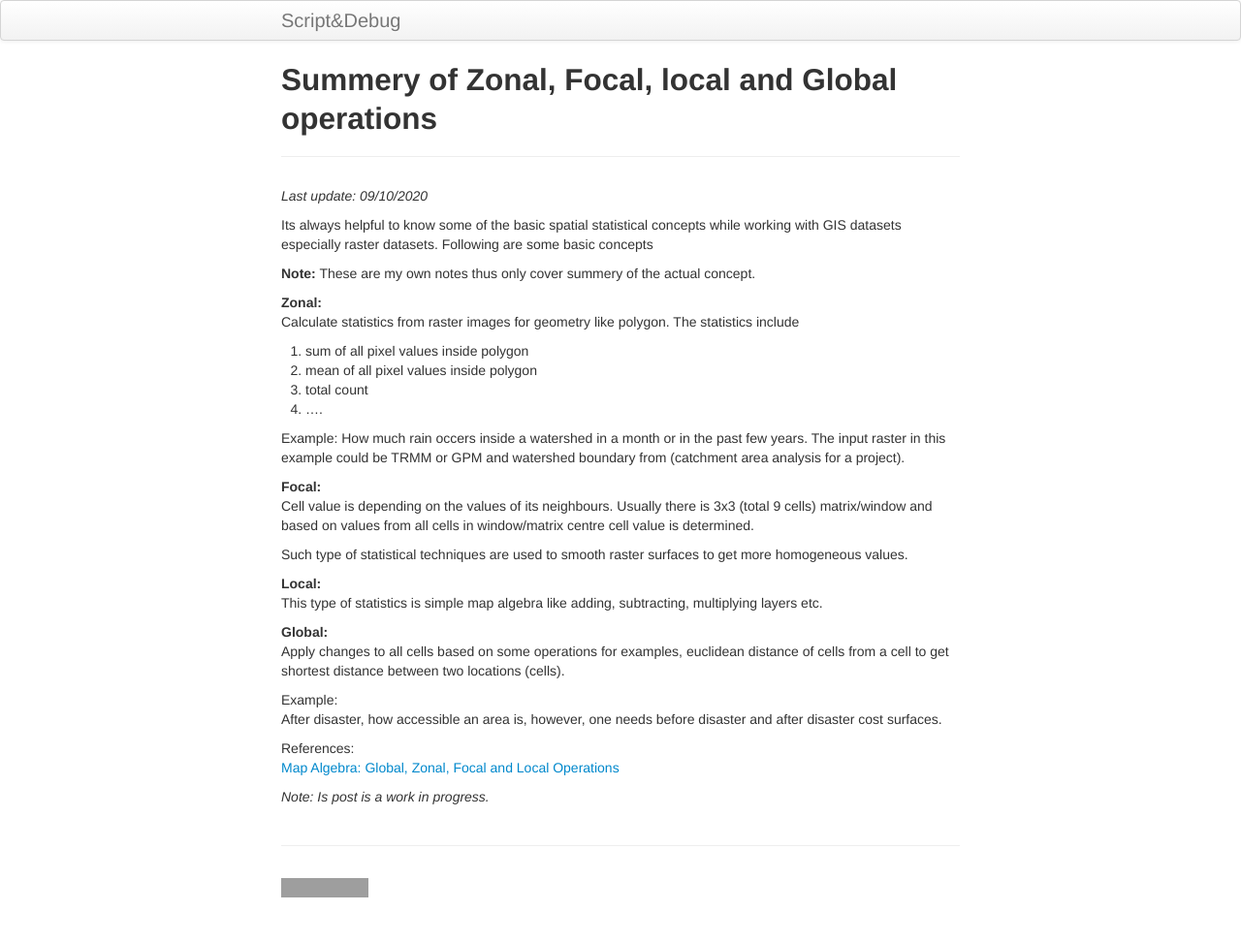
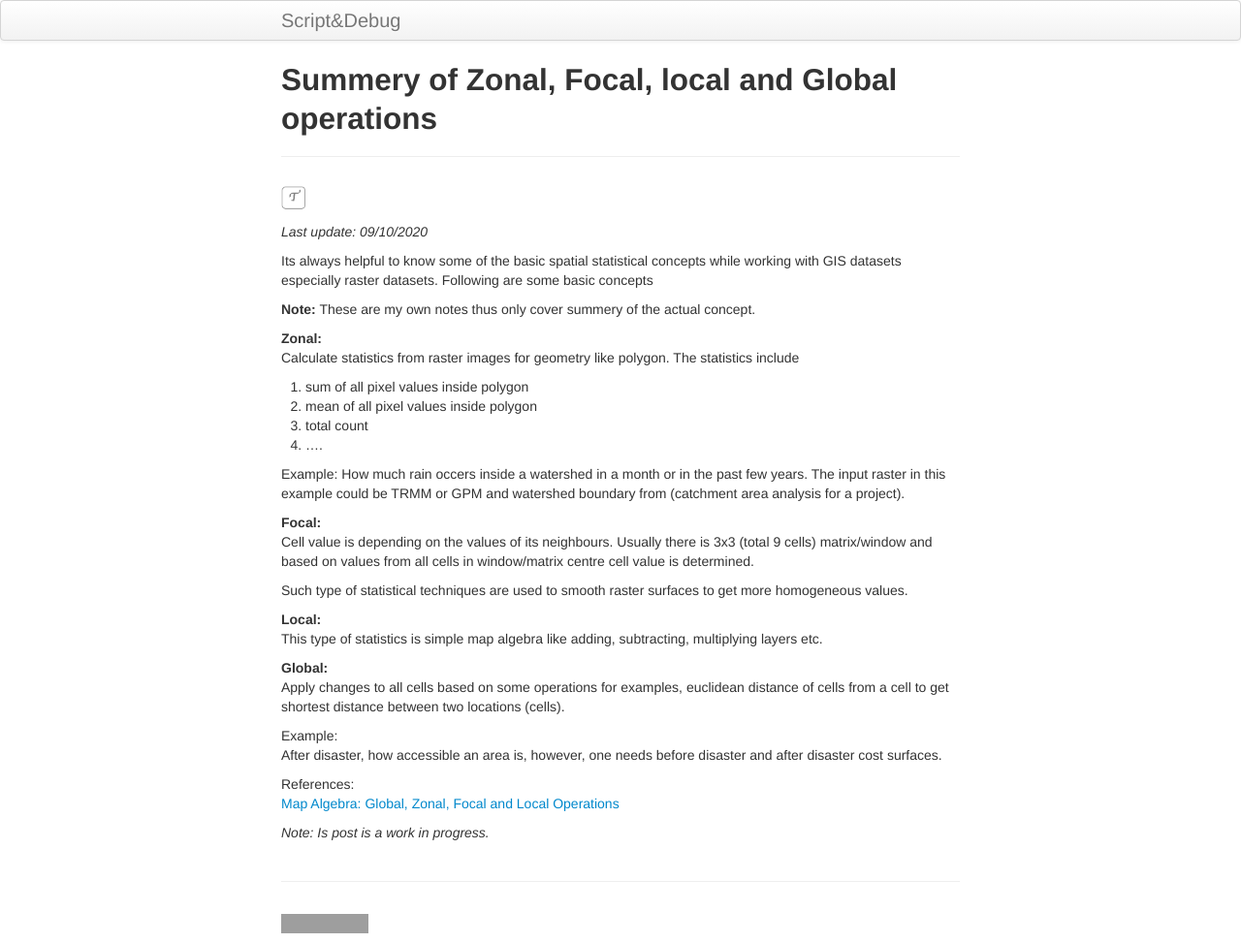
Before and after one commit to mnahmad/scriptndebug, a Jekyll site: the page built from pages/stats/spatial_statistics.md, in a window 1280 px wide. Shown: the whole page at 97% size. Built offline with Jekyll 4.4.1, drawn with Linux system fonts in a browser that asks for light colours; before the commit the page ends 936 px from its top, so only the background shows below that; grey boxes are pictures that could not be loaded.

Commit message:
added tweet option to spatial_staistics.md

```diff
--- a/pages/stats/spatial_statistics.md
+++ b/pages/stats/spatial_statistics.md
@@ -3,6 +3,9 @@
 title: Summery of Zonal, Focal, local and Global operations
 description: Zonal Focal local Global
 ---
+
+<a href="https://twitter.com/intent/tweet?text=Summery%20of%20Zonal,%20Focal,%20local%20and%20Global%20operations%20https://mnahmad.github.io/scriptndebug/pages/stats/spatial_statistics.html%20@mnabiahmad"><img src="https://mnahmad.github.io/scriptndebug/T.png" height="25" width="25"></a>
+
 *Last update: 09/10/2020*
 
 Its always helpful to know some of the basic spatial statistical concepts while working with GIS datasets especially raster datasets. Following are some basic concepts
```
